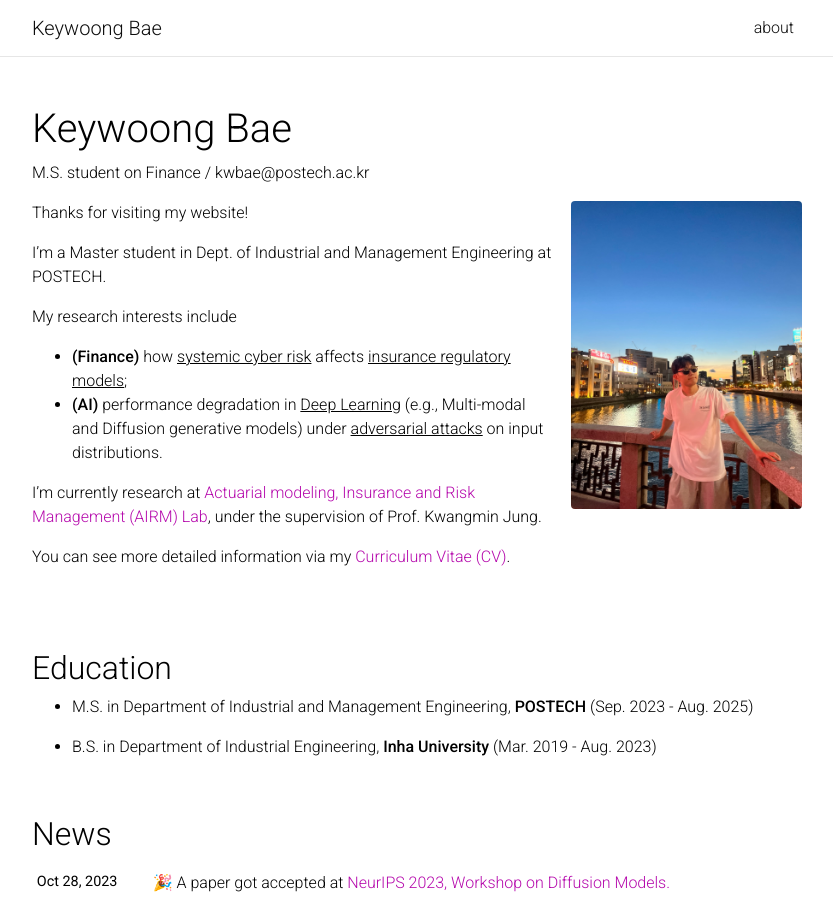
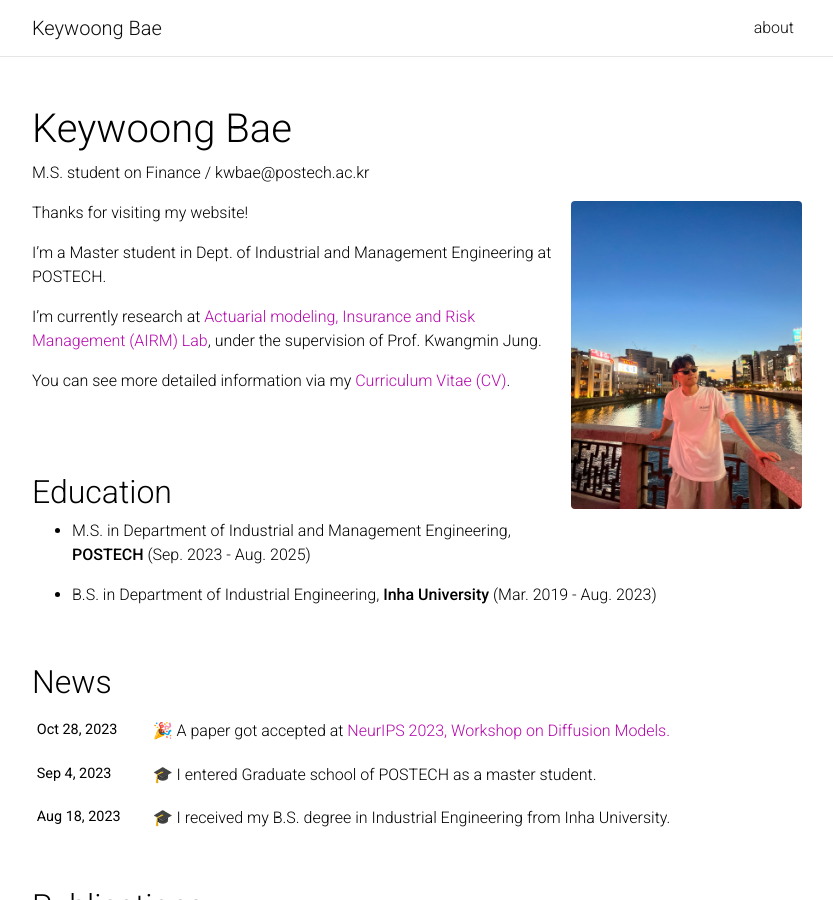
Before and after one commit to kwoongbae/kwoongbae.github.io, a Jekyll site: the page built from _pages/about.md, in a window 1280 px wide and 900 px high. Shown: the whole window, without its empty margins (223-1056 px from the left). Built offline with Jekyll 4.4.1, drawn with Linux system fonts in a browser that asks for light colours; full-size pictures stand in for the smaller copies a plugin makes; comment, search, counter and statistics services are not loaded; a style sheet for code colours, icons or effects is not loaded.

Commit message:
Update about.md

```diff
--- a/_pages/about.md
+++ b/_pages/about.md
@@ -18,11 +18,6 @@ Thanks for visiting my website!
 
 I'm a Master student in Dept. of Industrial and Management Engineering at POSTECH.
 
-My research interests include
-
-- **(Finance)** how <u>systemic cyber risk</u> affects <u>insurance regulatory models</u>;
-- **(AI)** performance degradation in <u>Deep Learning</u> (e.g., Multi-modal and Diffusion generative models) under <u>adversarial attacks</u> on input distributions.
-
 I'm currently research at [Actuarial modeling, Insurance and Risk Management (AIRM) Lab](https://airm.postech.ac.kr/), under the supervision of Prof. Kwangmin Jung.
 
 You can see more detailed information via my [Curriculum Vitae (CV)](../assets/pdf/CV_KBae.pdf).
```
